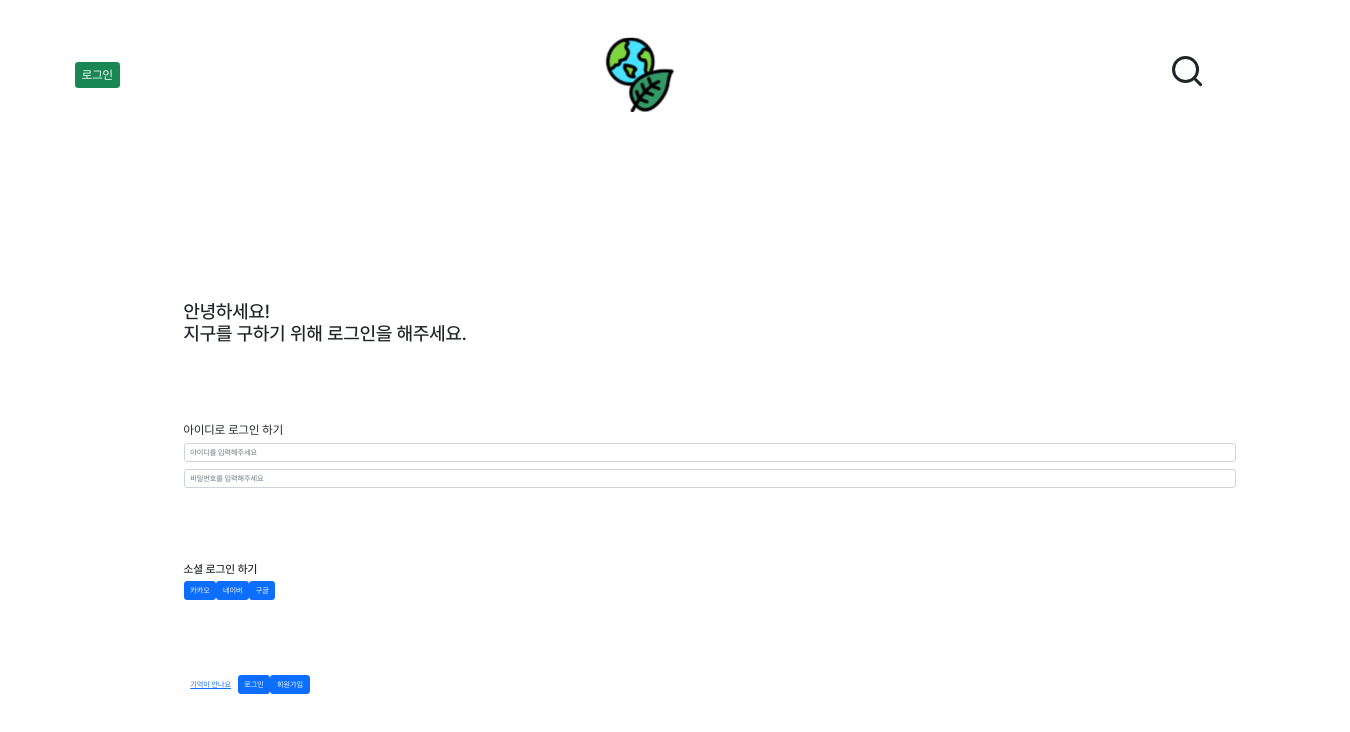
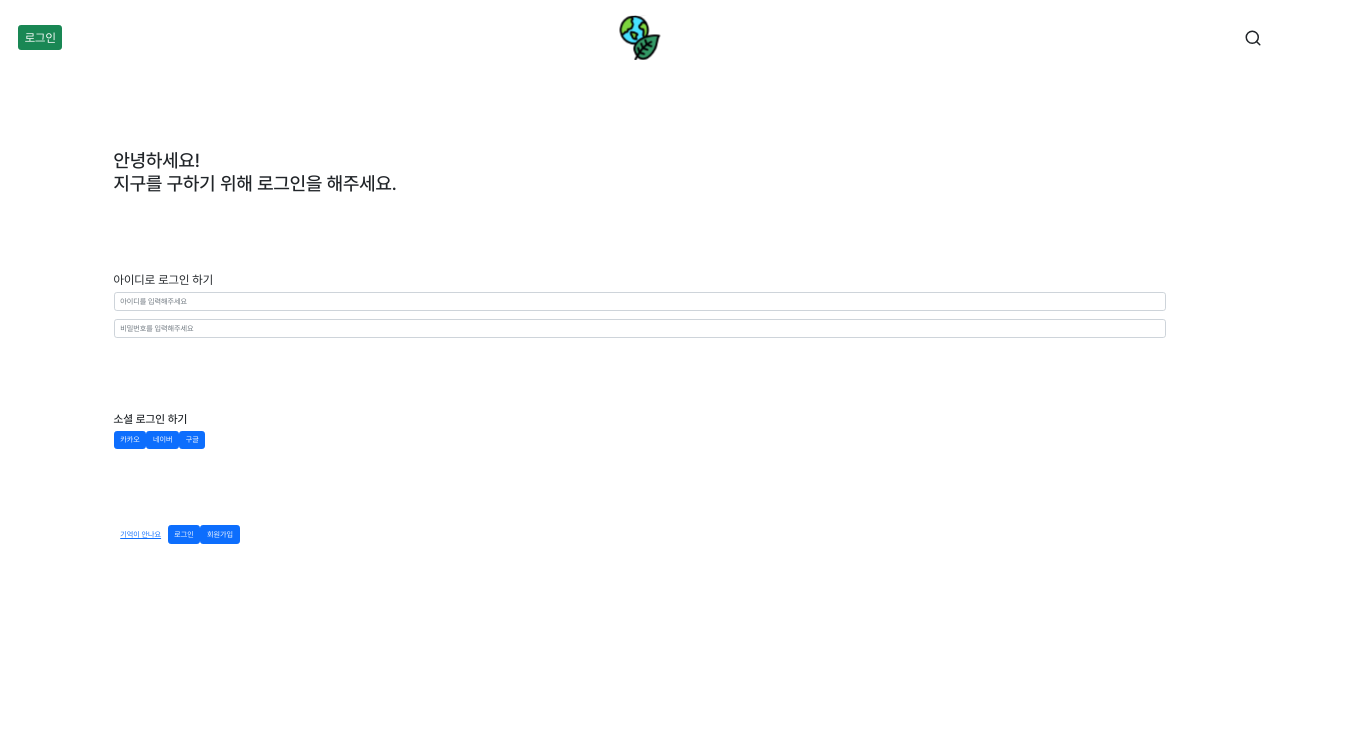
Before and after one commit to g99-project/g99-front, a React (Create React App) app: page /login in a window 1280 px wide. Shown: the top 732 px of the page, 1350 px wide, since content can reach past the window. Built offline with nearby package versions, Linux system fonts and the light colour scheme.

Commit message:
썸네일 카드 컴포넌트 작업 중

```diff
--- a/src/App.tsx
+++ b/src/App.tsx
@@ -13,9 +13,9 @@ function App() {
       </Helmet>
       <div id="wrap">
         <Header />
-        <Container>
+        <main id="container">
           <Router />
-        </Container>
+        </main>
       </div>
     </>
   );
--- a/src/assets/scss/common.scss
+++ b/src/assets/scss/common.scss
@@ -26,6 +26,9 @@
 @import "./layouts/layout";
 @import "./layouts/header";
 
+// VIEWS
+@import "./views/main";
+
 // RESPONSIVE
 @import "./responsive";
 
--- a/src/assets/scss/layouts/_header.scss
+++ b/src/assets/scss/layouts/_header.scss
@@ -6,8 +6,8 @@ header {
   top: 0;
   left: 0;
   width: 100%;
-  height: 20rem;
-  padding: 0 10rem;
+  height: 10rem;
+  padding: 0 2.4rem;
   background-color: #fff;
   z-index: 10;
   .lArea {
@@ -23,7 +23,7 @@ header {
     margin: 0;
     font-size: 0;
     a {
-      @include svgIcon(10rem, 10rem, "../../images/common/logo.svg");
+      @include svgIcon(6rem, 6rem, "../../images/common/logo.svg");
     }
   }
   .rArea {
@@ -33,26 +33,26 @@ header {
       right: 0;
       top: .5rem;
       svg {
-        width: 4.8rem;
-        height: 4.8rem;
+        width: 2.4rem;
+        height: 2.4rem;
         cursor: pointer;
       }
     }
     #searchInput {
       position: relative;
       width: 0;
-      height: 6.8rem;
+      height: 3.4rem;
       padding: 0;
       background-color: transparent;
       border-width: 0;
       box-shadow: none;
-      font-size: 2.4rem;
+      font-size: 1.8rem;
       outline: 0;
       transition: .3s;
     }
     .open #searchInput {
-      width: 30rem;
-      padding: 0 6rem 0 1.5rem;
+      width: 20rem;
+      padding: 0 4rem 0 1rem;
       border-width: 0 0 1px 0;
       border-color: $black;
       border-radius: 0;
--- a/src/assets/scss/layouts/_layout.scss
+++ b/src/assets/scss/layouts/_layout.scss
@@ -4,10 +4,7 @@
   min-height: 100vh;
   width: 100%;
   height: 100%;
-  padding-top: 20rem;
-  .container {
-    padding: 0;
-  }
+  padding-top: 10rem;
 }
 
 .inner-wrap {
@@ -18,11 +15,10 @@
 }
 
 section{
-  & + section{margin-top: 10rem;}
+  & ~ section{margin-top: 10rem;}
 }
 
-#main {
+main {
   position: relative;
   min-height: 100vh;
-  #container {padding: 10rem 0 20rem;}
 }
--- /dev/null
+++ b/src/assets/scss/views/_main.scss
@@ -0,0 +1,27 @@
+.mainBanner {
+  display: flex;
+  align-items: center;
+  justify-content: center;
+  height: 20rem;
+  margin-bottom: 5rem;
+  background-color: bisque;
+}
+
+section {
+  .titArea {
+    display: flex;
+    align-items: center;
+    justify-content: space-between;
+    margin-bottom: 2rem;
+    h2 {
+      font-weight: bold;
+    }
+  }
+  .cardArea {
+    display: flex;
+    gap: 4.5rem;
+    .card {
+      width: 31.5rem;
+    }
+  }
+}
--- a/src/components/ThumbnailCard.tsx
+++ b/src/components/ThumbnailCard.tsx
@@ -1,7 +1,20 @@
-const ThumbnailCard = () => {
+import React from 'react';
+import { Link } from 'react-router-dom';
+import { Card, CardBody, Button, CardTitle, CardText, CardImg } from 'reactstrap';
 
+function ThumbnailCard(cardInfo: any) {
   return (
-    <h1>ThumbnailCard</h1>
+    <Card>
+      <Link to="/">
+        <div className="imgArea">
+          <CardImg top width="100%" src="https://t1.daumcdn.net/cfile/tistory/99E164385AF3E81438" alt="Card image cap" />
+        </div>
+        <CardBody>
+          <CardTitle>Card Title</CardTitle>
+          <CardText>This is a wider card with supporting text below as a natural lead-in to additional content. This content is a little bit longer.</CardText>
+        </CardBody>
+      </Link>
+    </Card>
   )
 }
 
--- a/src/routes/Router.tsx
+++ b/src/routes/Router.tsx
@@ -1,5 +1,5 @@
 import { Route, Routes } from 'react-router-dom';
-import Main from '../views/main/Main';
+import Main from '../views/Main';
 import Login from '../views/auth/Login';
 
 function Router() {
--- /dev/null
+++ b/src/views/Main.tsx
@@ -0,0 +1,25 @@
+import React from 'react';
+import { Link } from 'react-router-dom';
+// components
+import ThumbnailCard from '../components/ThumbnailCard'
+
+function Main() {
+  return (
+    <>
+      <div className='mainBanner'>배너 구역</div>
+      <div className="inner-wrap">
+        <section>
+          <div className="titArea">
+            <h2>공지사항</h2>
+            <Link to="/">더보기</Link>
+          </div>
+          <div className="cardArea">
+            <ThumbnailCard />
+          </div>
+        </section>
+      </div>
+    </>
+  );
+}
+
+export default Main;
--- a/src/views/main/Main.tsx
+++ /dev/null
@@ -1,8 +0,0 @@
-import React from 'react';
-// import _ from 'lodash';
-
-function Main() {
-  return <h1>main</h1>;
-}
-
-export default Main;
```
